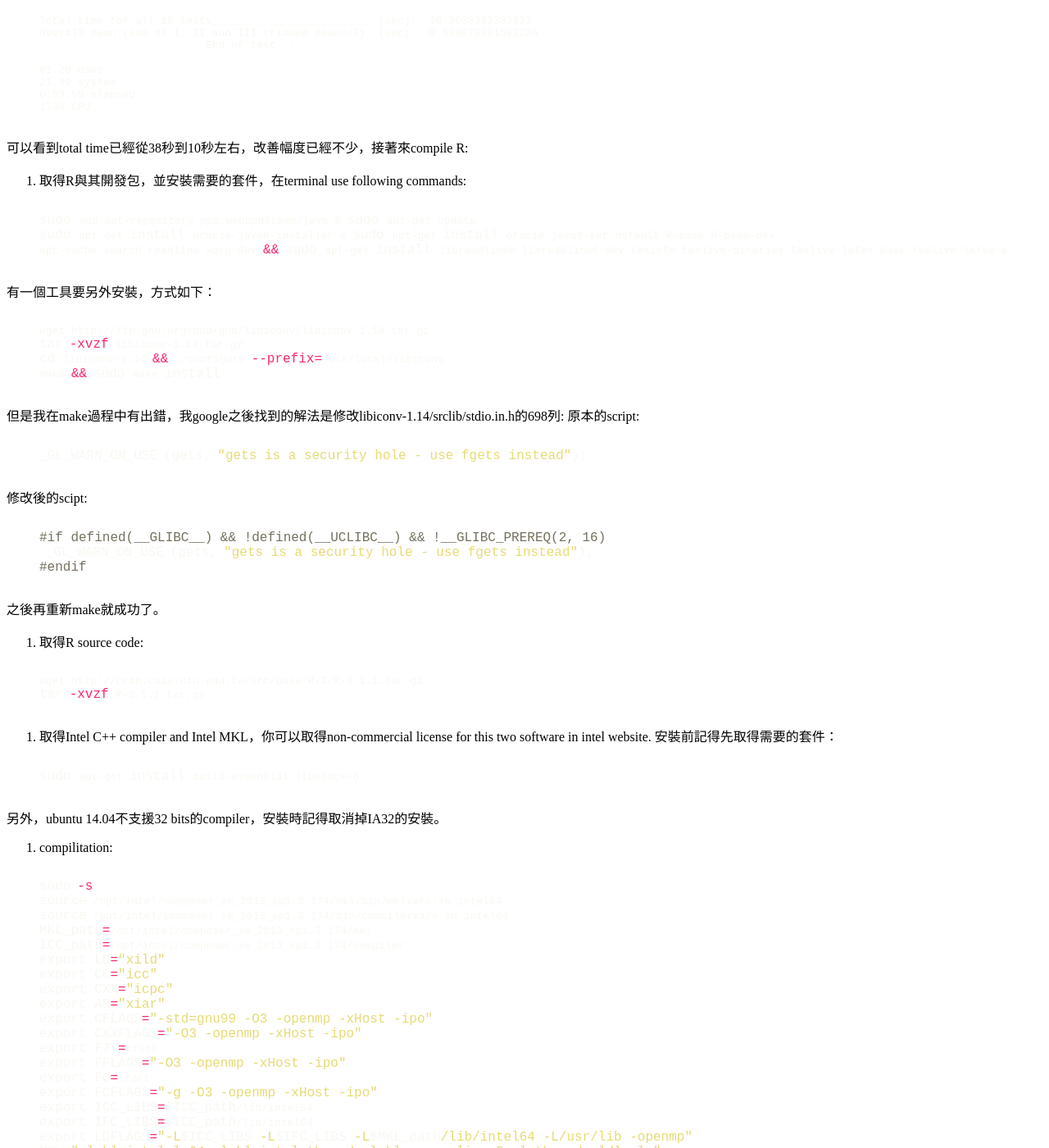
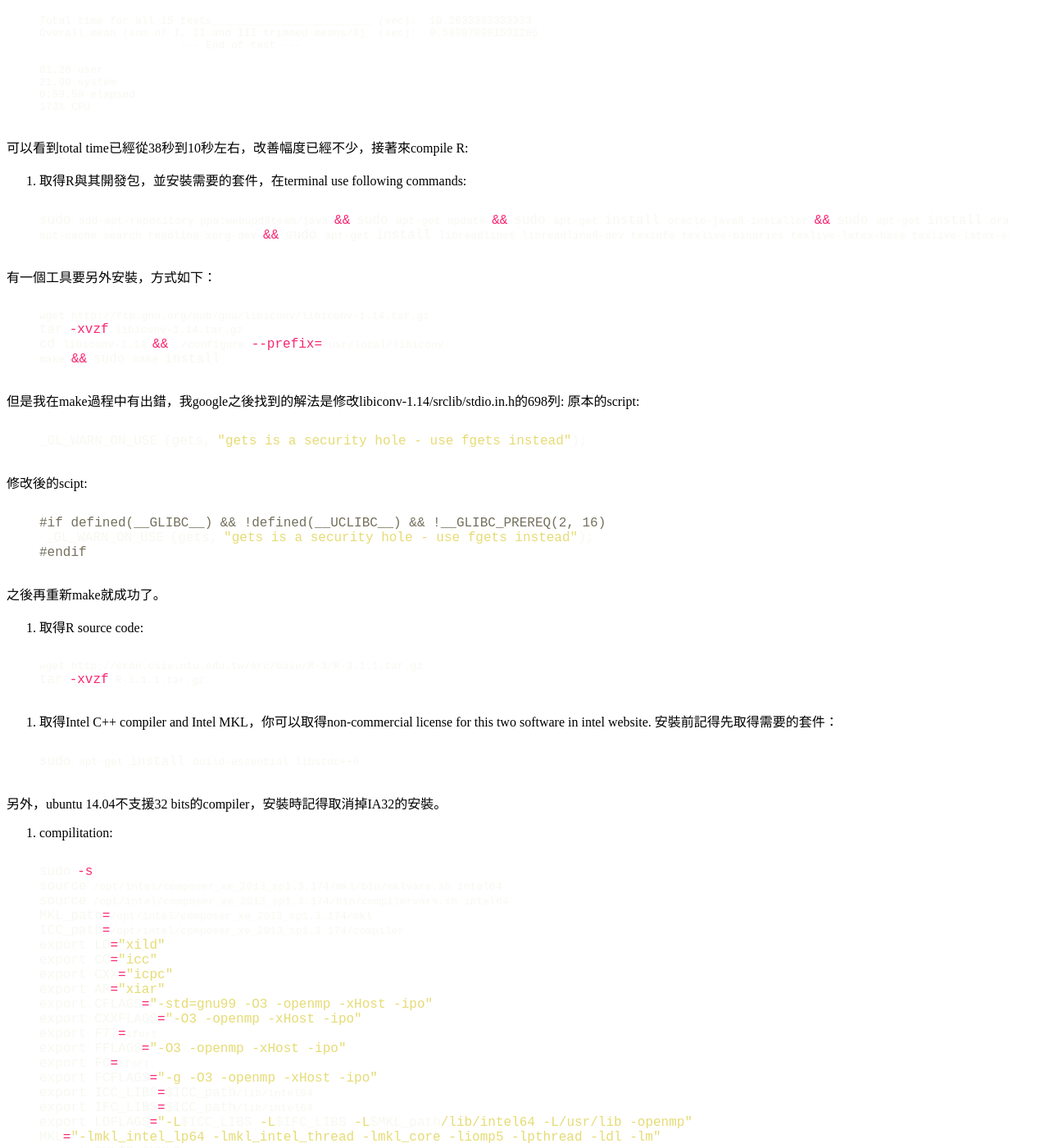
Before and after one commit to chengyucatch/chingchuan-chen.github.com, a Jekyll site: the page built from _posts/2014-05-16-how-to-compile-R-with-mkl.md, in a window 1280 px wide and 1400 px high, scrolled down 1742 px. Shown: the whole window at 82% size. Built offline with Jekyll 4.4.1, drawn with Linux system fonts in a browser that asks for light colours; nearby versions of some CDN libraries; library files that are not in the unit come from our copies; comment, search, counter and statistics services are not loaded.

Commit message:
new post

```diff
--- a/_posts/2014-05-16-how-to-compile-R-with-mkl.md
+++ b/_posts/2014-05-16-how-to-compile-R-with-mkl.md
@@ -126,9 +126,8 @@ Overall mean (sum of I, II and III trimmed means/3)_ (sec):  0.589878991592286
 1. 取得R與其開發包，並安裝需要的套件，在terminal use following commands:
 
 {% highlight bash %}
-sudo add-apt-repository ppa:webupd8team/java & sudo apt-get update
-sudo apt-get install oracle-java8-installer & sudo apt-get install oracle-java8-set-default R-base R-base-dev
-apt-cache search readline xorg-dev && sudo apt-get install libreadline6 libreadline6-dev texinfo texlive-binaries texlive-latex-base texlive-latex-extra texlive-fonts-extra xorg-dev tcl8.6-dev tk8.6-dev libtiff5 libtiff5-dev libjpeg-dev libpng12-dev libcairo2-dev
+sudo add-apt-repository ppa:webupd8team/java && sudo apt-get update && sudo apt-get install oracle-java8-installer && sudo apt-get install oracle-java8-set-default
+apt-cache search readline xorg-dev && sudo apt-get install libreadline6 libreadline6-dev texinfo texlive-binaries texlive-latex-base texlive-latex-extra texlive-fonts-extra xorg-dev tcl8.6-dev tk8.6-dev libtiff5 libtiff5-dev libjpeg-dev libpng12-dev libcairo2-dev R-base R-base-dev
 {% endhighlight %}
 
 有一個工具要另外安裝，方式如下：
@@ -199,8 +198,7 @@ export SHLIB_LDFLAGS="-shared -fPIC"
 export SHLIB_CXXLDFLAGS="-shared -fPIC"
 
 ./configure --with-blas="-L$MKL_path/lib/intel64 ${MKL}" --with-lapack="-L$MKL_path/lib/intel64 ${MKL}" --enable-R-shlib --enable-BLAS-shlib --with-x --enable-memory-profiling --with-tcl-config=/usr/lib/tcl8.6/tclConfig.sh --with-tk-config=/usr/lib/tk8.6/tkConfig.sh --enable-byte-compiled-packages
-make
-make install
+make && make install
 {% endhighlight %}
 
 然後他就會幫你把R安裝於usr/local/lib/R中，你之前如果有安裝過R，就記得把/usr/lib/R的目錄刪掉。
```
